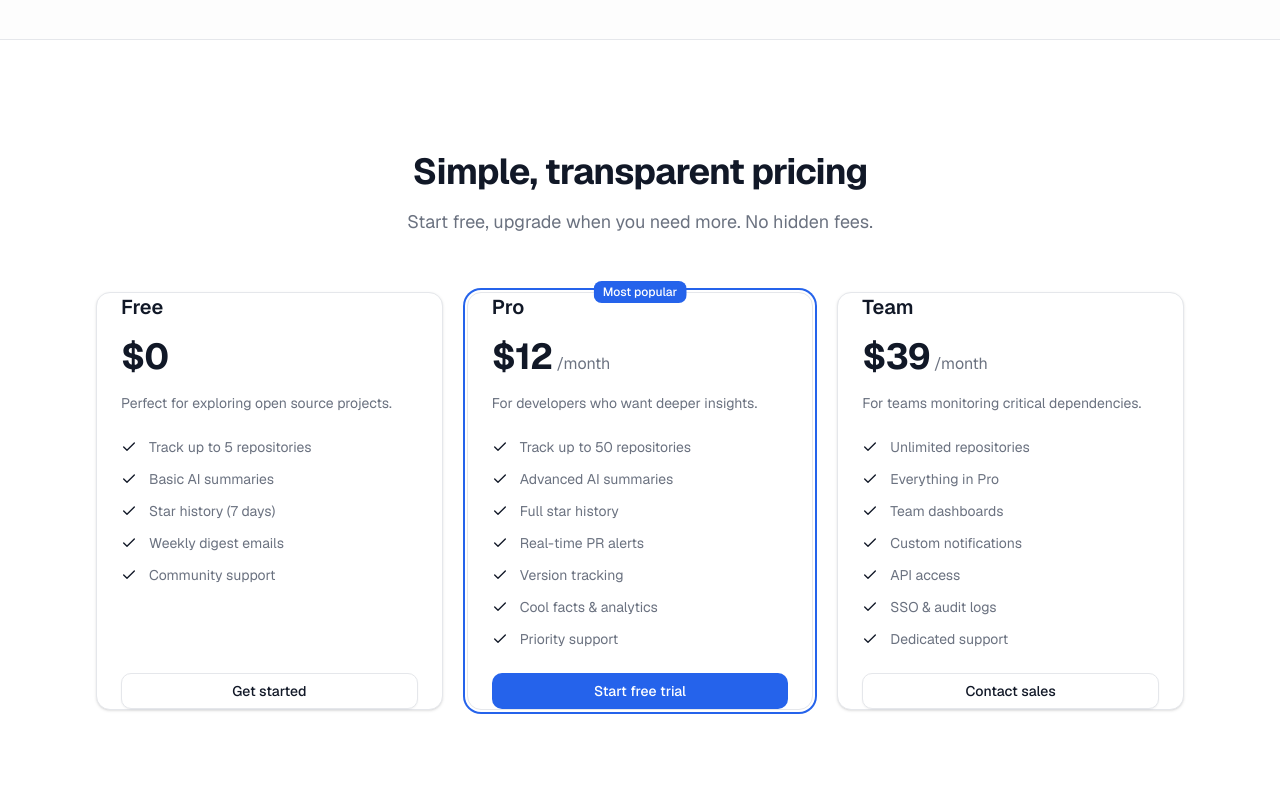
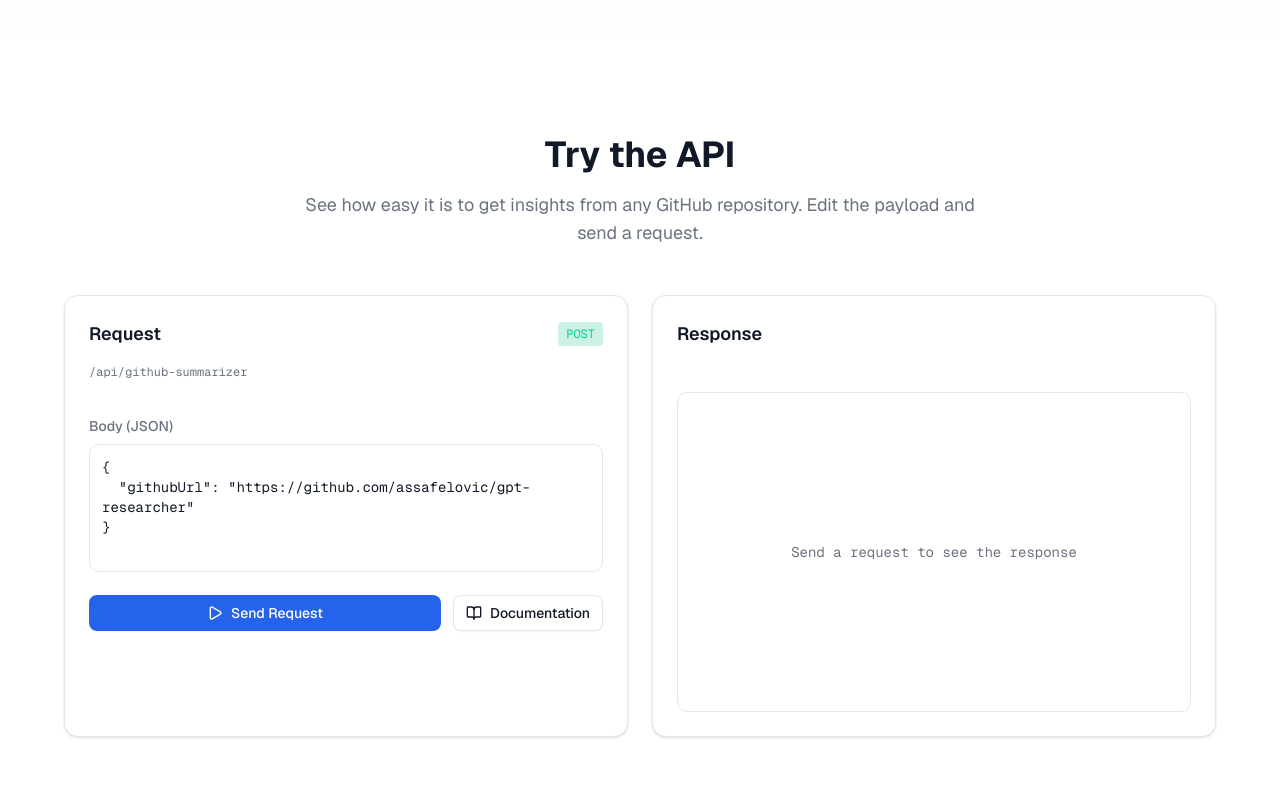
Before and after one commit to colinjmcmahon/cursor-course, a Next.js app: page / in a window 1280 px wide. Shown: the part 1620-2420 px from the top of the page. Built offline with nearby package versions, Linux system fonts and the light colour scheme; no server answers.

Commit message:
Added Try Yourself to Landing Page and coming soon

```diff
--- a/src/app/page.js
+++ b/src/app/page.js
@@ -1,3 +1,4 @@
+import { ApiDemo } from "@/components/landing/api-demo"
 import { About } from "@/components/landing/about"
 import { CTA } from "@/components/landing/cta"
 import { Features } from "@/components/landing/features"
@@ -24,7 +25,9 @@ export default async function Home() {
       <main>
         <Hero user={user} />
         <Features />
+        <ApiDemo />
         <Pricing />
+
         <About />
         <CTA user={user} />
       </main>
--- /dev/null
+++ b/src/components/landing/api-demo.jsx
@@ -0,0 +1,168 @@
+"use client"
+
+import { useState } from "react"
+import { Button } from "@/components/ui/button"
+import { Card, CardContent, CardHeader, CardTitle } from "@/components/ui/card"
+import { Play, BookOpen, Loader2, CheckCircle2, AlertCircle } from "lucide-react"
+
+const DEFAULT_PAYLOAD = {
+  githubUrl: "https://github.com/assafelovic/gpt-researcher"
+}
+
+const MOCK_RESPONSE = {
+  ok: true,
+  data: {
+    summary: "GPT Researcher is an open deep research agent designed for web and local research tasks, providing detailed, factual, and unbiased research reports with citations. It offers customization options, addresses misinformation, and enhances speed and reliability through parallelized agent work.",
+    "cool facts": [
+      "Empowers individuals and organizations with accurate, unbiased, and factual information through AI",
+      "Utilizes 'planner' and 'execution' agents for research tasks",
+      "Generates detailed reports exceeding 2,000 words",
+      "Offers AI-generated inline images using Google Gemini for visual illustrations",
+      "Supports MCP integration for specialized data sources like GitHub repositories and databases",
+      "Includes Deep Research feature for advanced recursive research workflows",
+      "Enables inline image generation with dark-mode styling and professional infographic aesthetics",
+      "Supports LangSmith for enhanced tracing and observability",
+      "Features an enhanced frontend for improved user experience and streamlined research process"
+    ]
+  }
+}
+
+export function ApiDemo() {
+  const [payload, setPayload] = useState(JSON.stringify(DEFAULT_PAYLOAD, null, 2))
+  const [response, setResponse] = useState(null)
+  const [isLoading, setIsLoading] = useState(false)
+  const [status, setStatus] = useState("idle")
+
+  const handleSend = async () => {
+    setIsLoading(true)
+    setStatus("idle")
+    setResponse(null)
+
+    try {
+      const parsedPayload = JSON.parse(payload)
+
+      const res = await fetch("https://cursor-course-kappa.vercel.app/api/github-summarizer", {
+        method: "POST",
+        headers: {
+          "Content-Type": "application/json",
+        },
+        body: JSON.stringify(parsedPayload),
+      })
+
+      const data = await res.json()
+      setResponse(JSON.stringify(data, null, 2))
+      setStatus(res.ok ? "success" : "error")
+    } catch {
+      setResponse(JSON.stringify(MOCK_RESPONSE, null, 2))
+      setStatus("success")
+    } finally {
+      setIsLoading(false)
+    }
+  }
+
+  return (
+    <section id="demo" className="py-24 px-4 sm:px-6 lg:px-8">
+      <div className="max-w-6xl mx-auto">
+        <div className="text-center mb-12">
+          <h2 className="text-3xl sm:text-4xl font-bold text-foreground mb-4">
+            Try the API
+          </h2>
+          <p className="text-lg text-muted-foreground max-w-2xl mx-auto">
+            See how easy it is to get insights from any GitHub repository. Edit the payload and send a request.
+          </p>
+        </div>
+
+        <div className="grid lg:grid-cols-2 gap-6">
+          <Card className="bg-card border-border">
+            <CardHeader className="pb-3">
+              <div className="flex items-center justify-between">
+                <CardTitle className="text-lg font-semibold">Request</CardTitle>
+                <div className="flex items-center gap-2">
+                  <span className="px-2 py-1 text-xs font-mono bg-emerald-500/20 text-emerald-400 rounded">
+                    POST
+                  </span>
+                </div>
+              </div>
+              <p className="text-xs font-mono text-muted-foreground truncate mt-2">
+                /api/github-summarizer
+              </p>
+            </CardHeader>
+            <CardContent className="space-y-4">
+              <div>
+                <label className="text-sm font-medium text-muted-foreground mb-2 block">
+                  Body (JSON)
+                </label>
+                <textarea
+                  value={payload}
+                  onChange={(e) => setPayload(e.target.value)}
+                  className="w-full h-32 p-3 font-mono text-sm bg-background border border-border rounded-lg resize-none focus:outline-none focus:ring-2 focus:ring-primary"
+                  spellCheck={false}
+                />
+              </div>
+              <div className="flex gap-3">
+                <Button
+                  onClick={handleSend}
+                  disabled={isLoading}
+                  className="flex-1"
+                >
+                  {isLoading ? (
+                    <>
+                      <Loader2 data-icon="inline-start" className="animate-spin" />
+                      Sending...
+                    </>
+                  ) : (
+                    <>
+                      <Play data-icon="inline-start" />
+                      Send Request
+                    </>
+                  )}
+                </Button>
+                <Button variant="outline" asChild>
+                  <a href="#documentation">
+                    <BookOpen data-icon="inline-start" />
+                    Documentation
+                  </a>
+                </Button>
+              </div>
+            </CardContent>
+          </Card>
+
+          <Card className="bg-card border-border">
+            <CardHeader className="pb-3">
+              <div className="flex items-center justify-between">
+                <CardTitle className="text-lg font-semibold">Response</CardTitle>
+                {status === "success" && (
+                  <div className="flex items-center gap-1.5 text-emerald-400">
+                    <CheckCircle2 className="size-4" />
+                    <span className="text-xs font-medium">200 OK</span>
+                  </div>
+                )}
+                {status === "error" && (
+                  <div className="flex items-center gap-1.5 text-red-400">
+                    <AlertCircle className="size-4" />
+                    <span className="text-xs font-medium">Error</span>
+                  </div>
+                )}
+              </div>
+            </CardHeader>
+            <CardContent>
+              <div className="w-full h-80 p-3 font-mono text-sm bg-background border border-border rounded-lg overflow-auto">
+                {isLoading ? (
+                  <div className="flex items-center justify-center h-full text-muted-foreground">
+                    <Loader2 className="size-6 animate-spin" />
+                  </div>
+                ) : response ? (
+                  <pre className="text-foreground whitespace-pre-wrap">{response}</pre>
+                ) : (
+                  <div className="flex items-center justify-center h-full text-muted-foreground">
+                    Send a request to see the response
+                  </div>
+                )}
+              </div>
+            </CardContent>
+          </Card>
+        </div>
+      </div>
+    </section>
+  )
+}
--- a/src/components/landing/pricing.jsx
+++ b/src/components/landing/pricing.jsx
@@ -18,6 +18,7 @@ const plans = [
     ],
     cta: "Get started",
     popular: false,
+    comingSoon: false
   },
   {
     name: "Pro",
@@ -34,7 +35,8 @@ const plans = [
       "Priority support",
     ],
     cta: "Start free trial",
-    popular: true,
+    popular: false,
+    comingSoon: true
   },
   {
     name: "Team",
@@ -52,6 +54,7 @@ const plans = [
     ],
     cta: "Contact sales",
     popular: false,
+    comingSoon: true,
   },
 ]
 
@@ -81,6 +84,11 @@ export const Pricing = () => {
                   Most popular
                 </Badge>
               ) : null}
+              {plan.comingSoon ? (
+                <Badge variant="secondary" className="absolute top-3 right-3 text-xs">
+                  Coming Soon
+                </Badge>
+              ) : null}
               <CardHeader>
                 <CardTitle className="text-xl">{plan.name}</CardTitle>
                 <div className="mt-2 flex items-baseline gap-1">
@@ -100,9 +108,19 @@ export const Pricing = () => {
                 </ul>
               </CardContent>
               <CardFooter>
-                <Button asChild className="w-full rounded-lg" variant={plan.popular ? "default" : "outline"}>
-                  <Link href="/dashboards">{plan.cta}</Link>
-                </Button>
+                {plan.comingSoon ? (
+                  <Button
+                    className="w-full rounded-lg"
+                    variant={plan.popular ? "default" : "outline"}
+                    disabled
+                  >
+                    Coming Soon
+                  </Button>
+                ) : (
+                  <Button asChild className="w-full rounded-lg" variant={plan.popular ? "default" : "outline"}>
+                    <Link href="/dashboards">{plan.cta}</Link>
+                  </Button>
+                )}
               </CardFooter>
             </Card>
           ))}
```
Also changed, not shown: jsconfig.json (+23 -1 lines).
